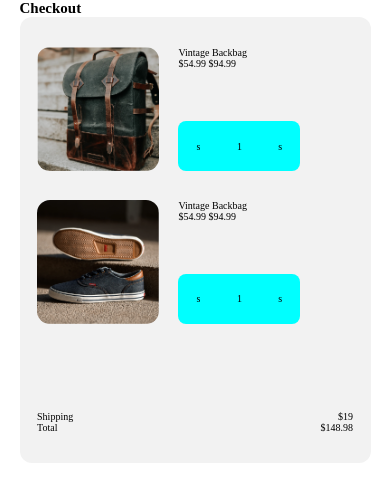
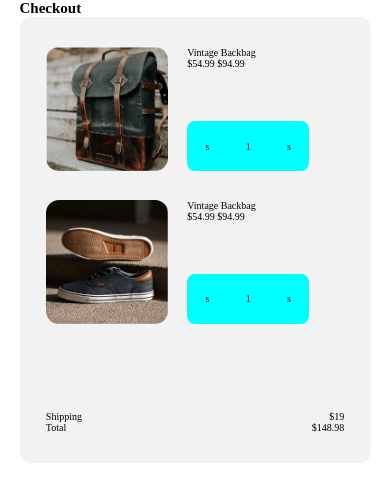
Before and after one commit to KortexCode/Checkout-Page, a plain HTML site: page checkoutPage/index.html in a window 390 px wide. Drawn offline with Linux system fonts and the light colour scheme.

Commit message:
Se ajusta responsive a los contenedores de la primera sección

```diff
--- a/checkoutPage/styles/main.css
+++ b/checkoutPage/styles/main.css
@@ -20,8 +20,8 @@ body{
     display: grid;
     grid-template-columns: 1fr;
     width: 90%;
-    min-width: 288px;
-   /*  max-width: 375px; */
+    min-width: 300px;
+    max-width: 375px;
     margin: 0 auto;
 
 }
@@ -31,7 +31,6 @@ body{
     /* display: grid; */
    /*  place-items: center; */
     width: 100%;
-    max-width: 375px;
     background-color: var(--background-gray);
     border-radius: 12px;
     padding: 30px 0 30px;
@@ -42,7 +41,7 @@ body{
     display: grid;
     grid-template-columns: 100%;
     grid-template-rows: auto auto auto auto;
-    width: 90%;
+    width: 85%;
     height: auto;
     margin: 0 auto;
     /* margin: 3rem 2.6rem 3rem;  */
@@ -58,14 +57,14 @@ body{
 }
 
 .product-container__product-card figure{
-    width: 122px;
-    height: 124px;
+   /*  width: 122px;
+    height: 124px; */
     margin-right: 19.39px;
 }
 
 .product-container .img-card{
-    width: 100%;
-    height: 100%;
+    width: 122px;
+    height: 124px;
     border-radius: 13px;
 }
 
@@ -85,6 +84,7 @@ body{
     align-items: center;
     justify-content: space-around;
     width: 122px;
+    /* min-width: 50px; */
     height: 50px;
     background-color: aqua;
     border-radius: 8px;
```
